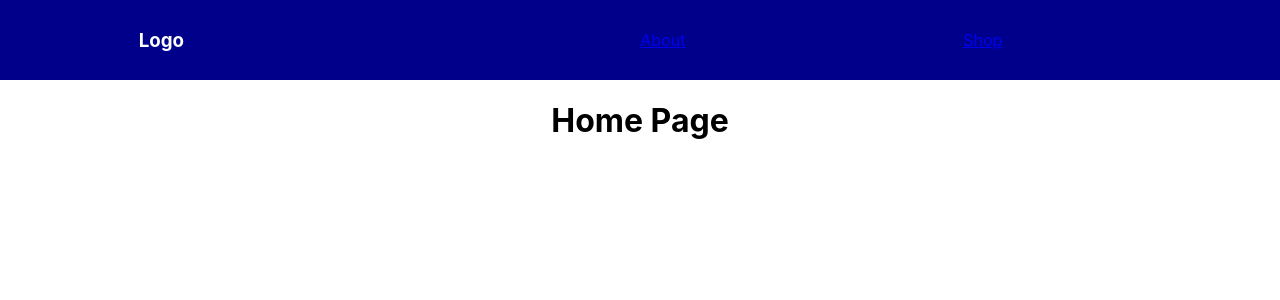
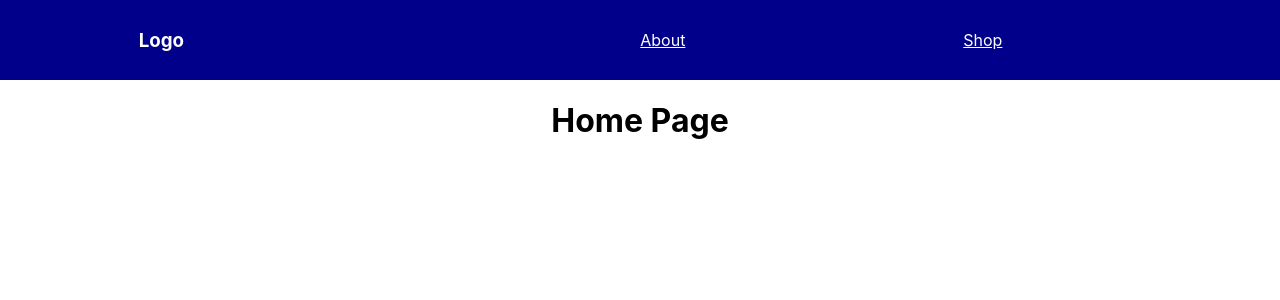
Before and after one commit to boady/routing, a React (Create React App) app: page / in a window 1280 px wide. Shown: the top 300 px of the page. Built offline with nearby package versions, Linux system fonts and the light colour scheme.

Commit message:
fetched data

```diff
--- a/src/App.js
+++ b/src/App.js
@@ -3,7 +3,9 @@ import './App.css';
 import Nav from './Nav';
 import About from './About';
 import Shop from './Shop';
+import ItemDetail from './ItemDetail';
 import {BrowserRouter as Router, Switch, Route } from 'react-router-dom';
+
 
 function App() {
   return (
@@ -12,7 +14,8 @@ function App() {
     <Nav />
     <Route path ="/" exact component={Home} />
     <Route path ="/about" component={About} />
-    <Route path = "/shop" component={Shop} />
+    <Route path = "/shop" exact component={Shop} />
+    <Route path= "/shop/:id" component={ItemDetail} />
     </div>
     </Router>
   );
--- a/src/Nav.js
+++ b/src/Nav.js
@@ -4,17 +4,17 @@ import { Link } from 'react-router-dom'
 
 function Nav() {
 
-  const style = {
+  const navStyle = {
     color: 'white'
   }
   return (
     <nav>
     <h3>Logo</h3>
     <ul className = "nav-links">
-    <Link to='/About'>
+    <Link style={navStyle} to='/About'>
     <li>About</li>
     </Link>
-    <Link to ='/Shop'>
+    <Link style={navStyle} to ='/Shop'>
     <li>Shop</li>
     </Link>
     </ul>
--- a/src/Shop.js
+++ b/src/Shop.js
@@ -1,10 +1,27 @@
-import React from 'react';
+import React, {useState, useEffect} from 'react';
 import './App.css';
+import {Link} from 'react-router-dom';
 
 function Shop() {
+
+  useEffect(() => {
+    fetchItems();
+  },[]);
+
+  const[items, setItems] = useState([]);
+
+  const fetchItems = async () => {
+    const data = await fetch ('https://fortnite-public-api.theapinetwork.com/prod09/upcoming/get');
+    const items = await data.json();
+    console.log(items.items);
+    setItems(items.items);
+  }
+
   return (
     <div>
-    <h1> Shop Page </h1>
+    {items.map(item => (
+      <h1 key ={item.itemid}><Link to={`shop/${item.itemid}`}>{item.name}</Link></h1>
+    ))}
     </div>
   );
 }
```
Also changed, not shown: src/ItemDetail.js (added).
